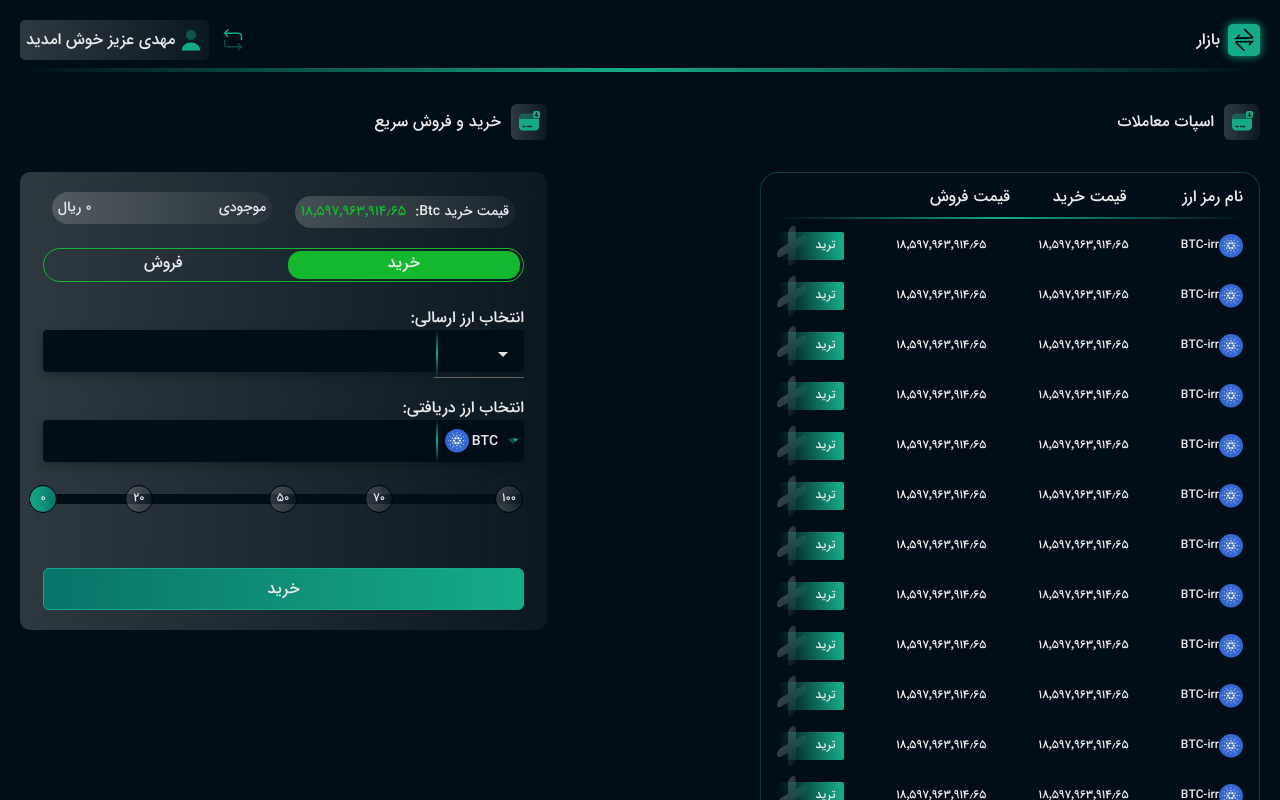
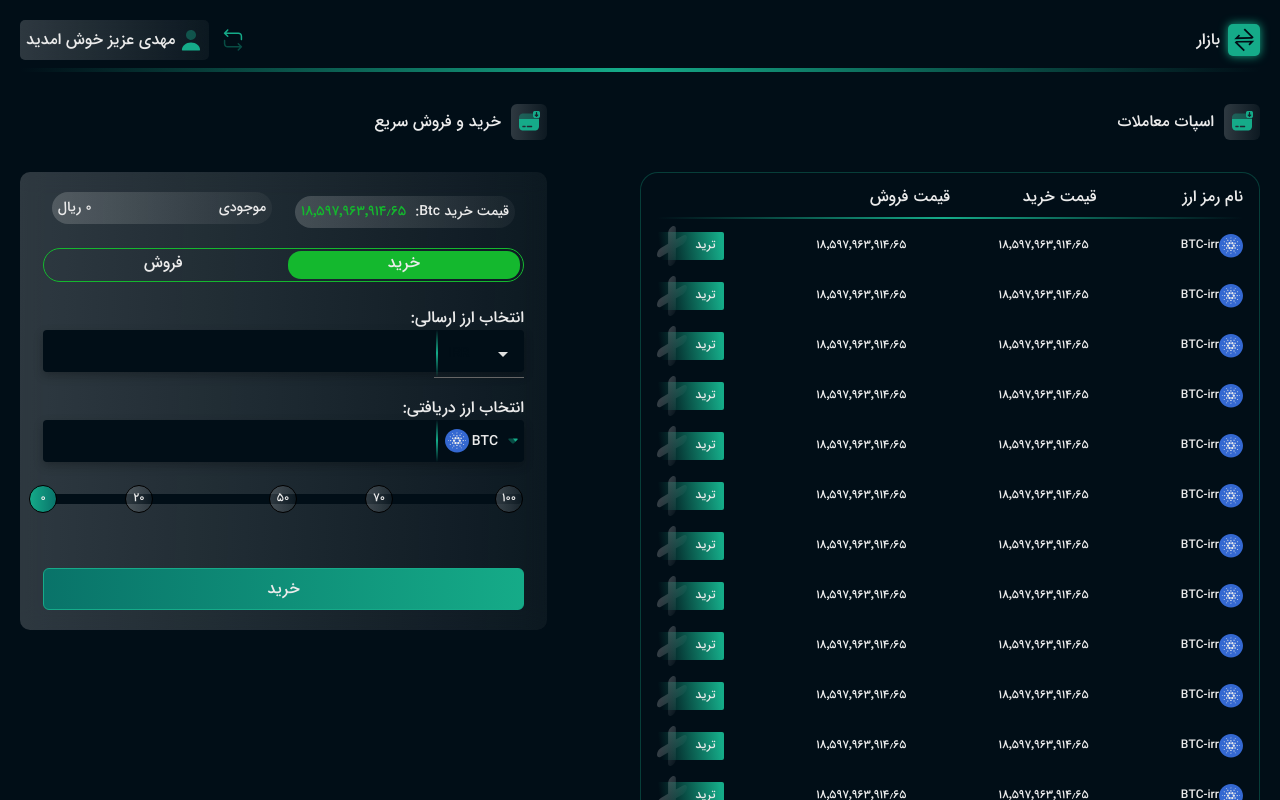
Before and after one commit to danyalbani240/dashboard, a Nuxt app: page /crypto-trade in a window 1280 px wide. Shown: the top 800 px of the page. Built offline with nearby package versions, Linux system fonts and the light colour scheme.

Commit message:
makin the page bigger

```diff
--- a/components/TheSpotTrade.vue
+++ b/components/TheSpotTrade.vue
@@ -1,8 +1,8 @@
 <template>
-  <div class="mt-8">
+  <div class="mt-8 w-6/12">
     <base-part-header :address="'insidereport'" headName="اسپات معاملات" />
 
-    <the-trade-table />
+    <the-trade-table class="w-full" />
   </div>
 </template>
 
```
